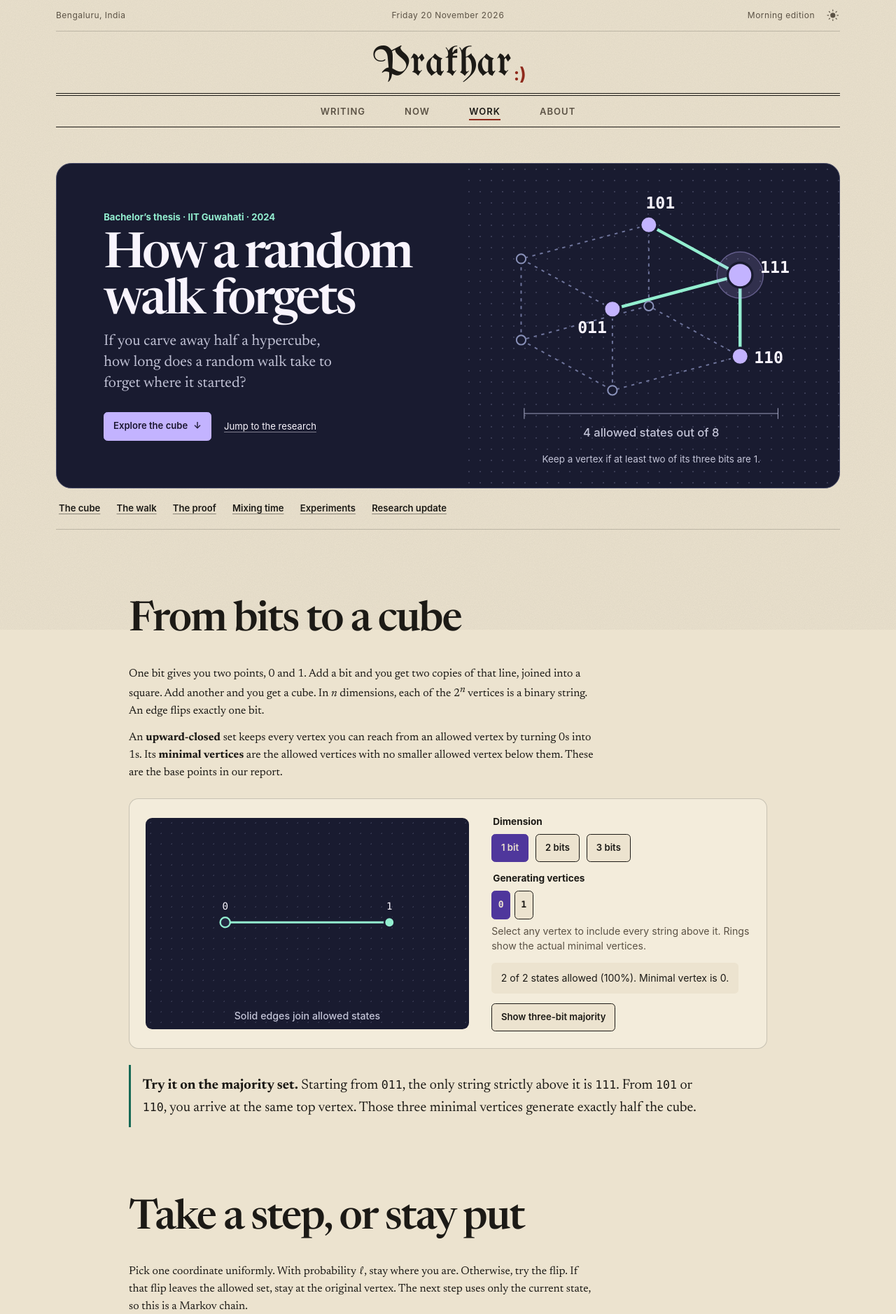
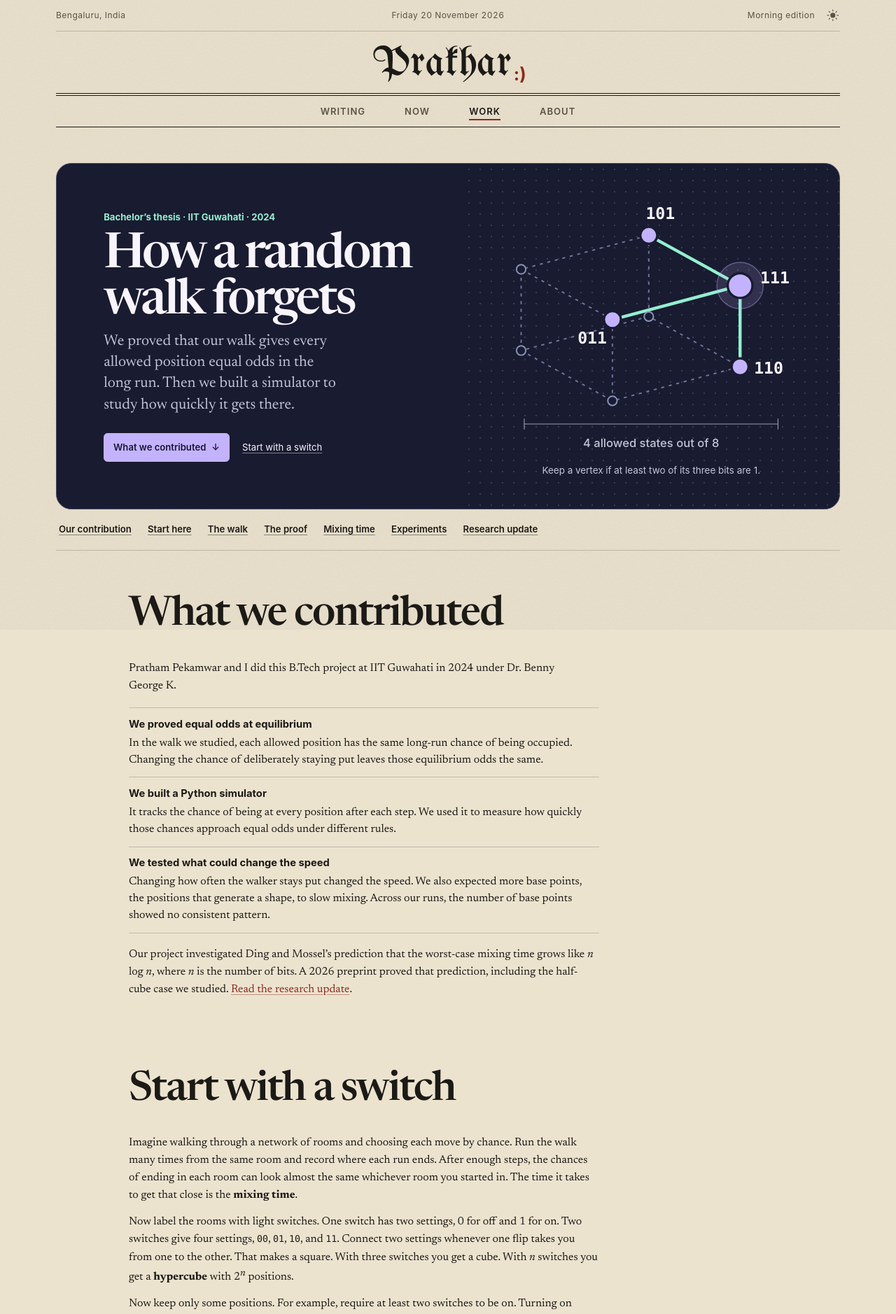
Before and after one commit to p-prakhar/p-prakhar.github.io, a Jekyll site: the page built from _projects/bachelors-thesis.md, in a window 1280 px wide. Shown: the top 1878 px of the page at 70% size. Built offline with Jekyll 4.4.1, drawn with Linux system fonts in a browser that asks for light colours; some of the changed text lies outside the part shown.

Commit message:
Put the B.Tech contributions first on the thesis page (#6)
Explain the thesis contributions and experimental findings before introducing probability, switches, and the cube.

```diff
--- a/_layouts/mixing.html
+++ b/_layouts/mixing.html
@@ -6,10 +6,10 @@ layout: default
     <div class="mix-hero__copy">
       <p class="mix-kicker">Bachelor’s thesis · IIT Guwahati · 2024</p>
       <h1 id="mix-title">How a random<br>walk forgets</h1>
-      <p class="mix-lede">If you carve away half a hypercube, how long does a random walk take to forget where it started?</p>
+      <p class="mix-lede">We proved that our walk gives every allowed position equal odds in the long run. Then we built a simulator to study how quickly it gets there.</p>
       <div class="mix-hero__links">
-        <a class="mix-button mix-button--primary" href="#cube">Explore the cube <span aria-hidden="true">↓</span></a>
-        <a class="mix-hero__research" href="#research">Jump to the research</a>
+        <a class="mix-button mix-button--primary" href="#contributions">What we contributed <span aria-hidden="true">↓</span></a>
+        <a class="mix-hero__research" href="#cube">Start with a switch</a>
       </div>
     </div>
     <figure class="mix-hero__figure">
@@ -37,7 +37,8 @@ layout: default
     </figure>
   </header>
   <nav class="mix-contents" aria-label="In this explainer">
-    <a href="#cube">The cube</a>
+    <a href="#contributions">Our contribution</a>
+    <a href="#cube">Start here</a>
     <a href="#walk">The walk</a>
     <a href="#proof">The proof</a>
     <a href="#mixing">Mixing time</a>
--- a/_projects/bachelors-thesis.md
+++ b/_projects/bachelors-thesis.md
@@ -11,15 +11,38 @@ tools:
   - Research
 repository_url: "https://github.com/p-prakhar/LazyRandomWalk"
 description: >-
-  An interactive guide to our bachelor's thesis on mixing under monotone
-  censoring, from a single bit flip to the sharp mixing-time bound.
+  What our B.Tech thesis proved and tested about random walks, with
+  interactive examples that start from a single switch.
 ---
+
+<section class="mix-chapter mix-contribution" id="contributions" aria-labelledby="contributions-heading">
+  <div class="mix-copy">
+    <h2 id="contributions-heading">What we contributed</h2>
+    <p>Pratham Pekamwar and I did this B.Tech project at IIT Guwahati in 2024 under Dr. Benny George K.</p>
+    <dl class="mix-findings">
+      <div>
+        <dt>We proved equal odds at equilibrium</dt>
+        <dd>In the walk we studied, each allowed position has the same long-run chance of being occupied. Changing the chance of deliberately staying put leaves those equilibrium odds the same.</dd>
+      </div>
+      <div>
+        <dt>We built a Python simulator</dt>
+        <dd>It tracks the chance of being at every position after each step. We used it to measure how quickly those chances approach equal odds under different rules.</dd>
+      </div>
+      <div>
+        <dt>We tested what could change the speed</dt>
+        <dd>Changing how often the walker stays put changed the speed. We also expected more base points, the positions that generate a shape, to slow mixing. Across our runs, the number of base points showed no consistent pattern.</dd>
+      </div>
+    </dl>
+    <p>Our project investigated Ding and Mossel’s prediction that the worst-case mixing time grows like <var>n</var> log <var>n</var>, where <var>n</var> is the number of bits. A 2026 preprint proved that prediction, including the half-cube case we studied. <a href="#research">Read the research update</a>.</p>
+  </div>
+</section>
 
 <section class="mix-chapter" id="cube" aria-labelledby="cube-heading">
   <div class="mix-copy">
-    <h2 id="cube-heading">From bits to a cube</h2>
-    <p>One bit gives you two points, 0 and 1. Add a bit and you get two copies of that line, joined into a square. Add another and you get a cube. In <var>n</var> dimensions, each of the 2<sup><var>n</var></sup> vertices is a binary string. An edge flips exactly one bit.</p>
-    <p>An <strong>upward-closed</strong> set keeps every vertex you can reach from an allowed vertex by turning 0s into 1s. Its <strong>minimal vertices</strong> are the allowed vertices with no smaller allowed vertex below them. These are the base points in our report.</p>
+    <h2 id="cube-heading">Start with a switch</h2>
+    <p>Imagine walking through a network of rooms and choosing each move by chance. Run the walk many times from the same room and record where each run ends. After enough steps, the chances of ending in each room can look almost the same whichever room you started in. The time it takes to get that close is the <strong>mixing time</strong>.</p>
+    <p>Now label the rooms with light switches. One switch has two settings, 0 for off and 1 for on. Two switches give four settings, <code>00</code>, <code>01</code>, <code>10</code>, and <code>11</code>. Connect two settings whenever one flip takes you from one to the other. That makes a square. With three switches you get a cube. With <var>n</var> switches you get a <strong>hypercube</strong> with 2<sup><var>n</var></sup> positions.</p>
+    <p>Now keep only some positions. For example, require at least two switches to be on. Turning on another switch preserves that rule, so the set is <strong>upward-closed</strong>. Its <strong>base points</strong> are the allowed settings where turning off any one of the on switches would break the rule. You can generate the whole set by turning on switches from those base points.</p>
   </div>
   <div class="mix-lab mix-lab--split" data-enhanced data-cube hidden>
     <div class="mix-board mix-board--graph" data-cube-graph></div>
@@ -49,7 +72,7 @@ description: >-
 <section class="mix-chapter" id="walk" aria-labelledby="walk-heading">
   <div class="mix-copy">
     <h2 id="walk-heading">Take a step, or stay put</h2>
-    <p>Pick one coordinate uniformly. With probability <var>ℓ</var>, stay where you are. Otherwise, try the flip. If that flip leaves the allowed set, stay at the original vertex. The next step uses only the current state, so this is a Markov chain.</p>
+    <p>Pick one switch at random, giving each switch the same chance. With probability <var>ℓ</var>, stay where you are. Otherwise, try to flip it. If the new setting breaks the rule, stay where you were anyway. Skipping the forbidden move is the <strong>censoring</strong> in our thesis title. The next step only uses the current setting, which makes this a Markov chain.</p>
     <p>At <var>ℓ</var> = 1/2, you can think of the same rule as picking a coordinate and giving it a fresh fair bit. A refresh can leave the bit unchanged. Here the walk starts at <code>011</code>.</p>
   </div>
   <div class="mix-lab mix-lab--split" data-enhanced data-walk hidden>
@@ -76,7 +99,8 @@ description: >-
 <section class="mix-chapter" id="proof" aria-labelledby="proof-heading">
   <div class="mix-copy">
     <h2 id="proof-heading">Why every vertex gets the same share</h2>
-    <p>In the majority set, <code>011</code> holds the walker with probability 5/6, while <code>111</code> holds it with probability 1/2. Yet they each have stationary probability 1/4. To see why, look at the two directions of a single edge.</p>
+    <p>Suppose we spread many walkers across the allowed positions and give them one step. If the fractions at each position stay the same, those fractions form a <strong>stationary distribution</strong>.</p>
+    <p>In our example, a walker at <code>011</code> stays there with probability 5/6. At <code>111</code> it stays with probability 1/2. Yet at equilibrium, a quarter of the walkers are at each position. Look at the two directions of a single edge to see why.</p>
   </div>
   <div class="mix-lab mix-lab--split" data-enhanced data-balance hidden>
     <div class="mix-board mix-board--graph" data-balance-graph></div>
@@ -208,7 +232,7 @@ description: >-
 <section class="mix-chapter mix-research" id="research" aria-labelledby="research-heading">
   <div class="mix-copy">
     <h2 id="research-heading">The question we left open</h2>
-    <p>Pratham Pekamwar and I studied this problem for our 2024 B.Tech project at IIT Guwahati under Dr. Benny George K. We proved uniform stationarity for the walk, surveyed the available techniques, and explored laziness and subset geometry numerically. Our goal was to understand whether a large monotone subset could retain the full cube’s mixing scale.</p>
+    <p>Our simulations explored which features changed how quickly the walk mixed. The question from Ding and Mossel asks for a guarantee across every upward-closed subset that keeps a fixed fraction of the cube. We focused on sets that keep at least half.</p>
   </div>
   <ol class="mix-timeline">
     <li><time datetime="2014">2014</time><strong>O(<var>n</var><sup>3</sup>)</strong><p>Ding and Mossel give the first bound and ask whether the full-cube order still holds.</p><a href="https://doi.org/10.1214/ECP.v19-3157">Read the paper</a></li>
--- a/assets/css/mixing.css
+++ b/assets/css/mixing.css
@@ -119,6 +119,13 @@
 
 .mix-copy { max-width: var(--mix-measure); }
 .mix-copy--follow { margin-top: 1rem; }
+
+.mix-contribution { padding-top: clamp(2.5rem, 5vw, 4rem); }
+.mix-findings { margin: 1.15rem 0; }
+.mix-findings div { border-top: 1px solid var(--line); padding: .8rem 0; }
+.mix-findings div:last-child { border-bottom: 1px solid var(--line); }
+.mix-findings dt { font: 700 .92rem/1.4 var(--font-sans); }
+.mix-findings dd { margin: .25rem 0 0; font-size: clamp(1rem, 1.2vw, 1.15rem); line-height: 1.5; }
 
 .mix-chapter h2 {
   margin-bottom: .57em;
```
